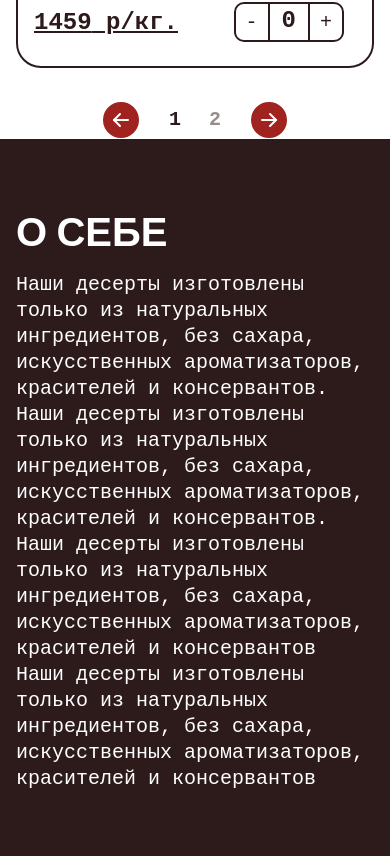
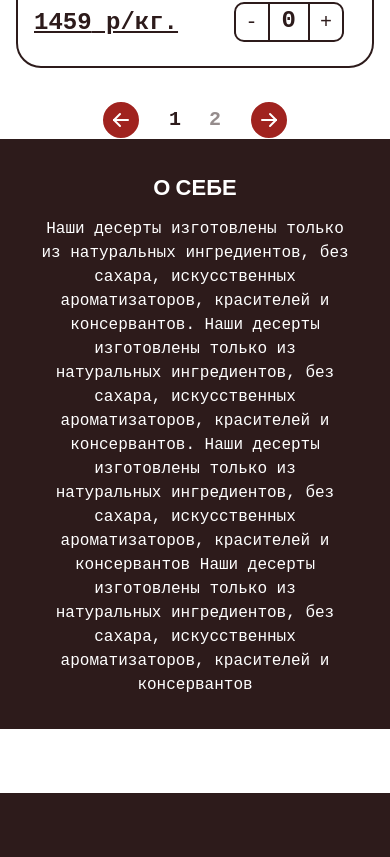
Before and after one commit to DeadDPie/landingGpo, a Next.js app: page / in a window 390 px wide. Shown: the part 5047-5904 px from the top of the page. Built offline with nearby package versions, Linux system fonts and the light colour scheme; a web font is replaced by a local one.

Commit message:
add adaptive for About theme B

```diff
--- a/src/components/About/About.module.css
+++ b/src/components/About/About.module.css
@@ -7,7 +7,7 @@
 .about_wrapper {
   max-width: 1200px;
   margin: 0 auto;
-  padding: 0 16px;
+  padding: 0 45px;
 }
 
 .container {
@@ -186,3 +186,97 @@ html[data-theme="B"] .description {
   font-weight: 100;
   color: var(--color-background);
 }
+
+@media (max-width: 1024px) {
+  html[data-theme="B"] .about_wrapper {
+    padding: 0 40px;
+  }
+
+  html[data-theme="B"] .about {
+    padding: 3rem 0;
+  }
+
+  html[data-theme="B"] .container {
+    gap: 6rem;
+  }
+
+  html[data-theme="B"] .text_block {
+    min-width: 250px;
+  }
+
+  html[data-theme="B"] .title {
+    font-size: 24px;
+  }
+
+  html[data-theme="B"] .description {
+    font-size: 16px;
+  }
+
+  html[data-theme="B"] .image_block {
+    width: 250px;
+    height: 375px;
+  }
+
+  html[data-theme="B"] .image {
+    object-fit: cover;
+  }
+}
+
+@media (max-width: 768px) {
+  html[data-theme="B"] .about {
+    padding: 2rem 0;
+  }
+
+  html[data-theme="B"] .container {
+    flex-direction: row;
+    gap: 20px;
+    align-items: flex-start;
+  }
+
+  html[data-theme="B"] .text_block {
+    order: 2;
+    padding: 0;
+    flex: 1;
+    min-width: 0;
+  }
+
+  html[data-theme="B"] .image_block {
+    order: 1;
+    width: 200px;
+    height: 300px;
+    flex-shrink: 0;
+    margin: 0;
+  }
+
+  html[data-theme="B"] .title {
+    font-size: 22px;
+    text-align: left;
+  }
+
+  html[data-theme="B"] .description {
+    font-size: 16px;
+    line-height: 1.4;
+    text-align: left;
+  }
+}
+
+@media (max-width: 480px) {
+  html[data-theme="B"] .about {
+    padding: 2rem 0;
+  }
+
+  html[data-theme="B"] .container {
+    gap: 24px;
+  }
+
+  html[data-theme="B"] .title {
+    font-size: 22px;
+    text-align: center;
+  }
+
+  html[data-theme="B"] .description {
+    font-size: 16px;
+    line-height: 1.5;
+    text-align: center;
+  }
+}
```
